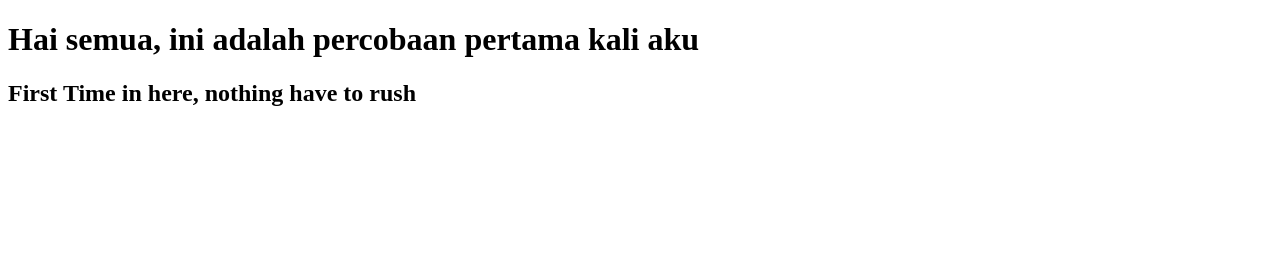
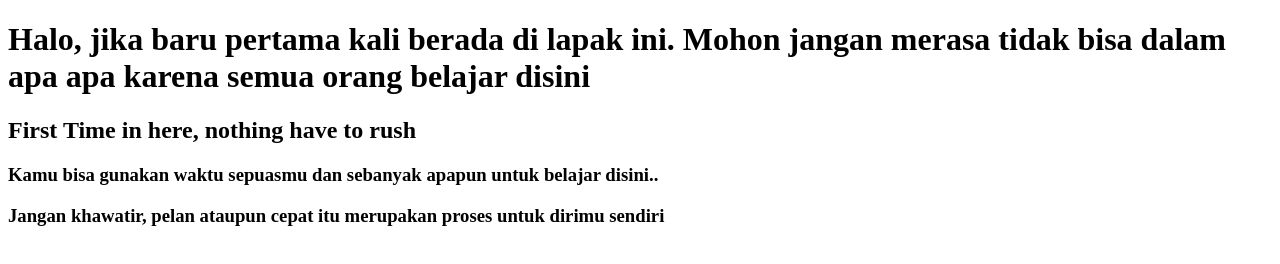
Before and after one commit to betterthanangel/newthing, a plain HTML site: page index.html in a window 1280 px wide. Drawn offline with Linux system fonts and the light colour scheme.

Commit message:
new edit

```diff
--- a/index.html
+++ b/index.html
@@ -6,7 +6,9 @@
     <title>Document</title>
 </head>
 <body>
-    <h1>Hai semua, ini adalah percobaan pertama kali aku</h1>
+    <h1>Halo, jika baru pertama kali berada di lapak ini. Mohon jangan merasa tidak bisa dalam apa apa karena semua orang belajar disini</h1>
     <h2>First Time in here, nothing have to rush</h2>
+    <h3>Kamu bisa gunakan waktu sepuasmu dan sebanyak apapun untuk belajar disini..</h3>
+    <h3>Jangan khawatir, pelan ataupun cepat itu merupakan proses untuk dirimu sendiri</h3>
 </body>
 </html>
```
